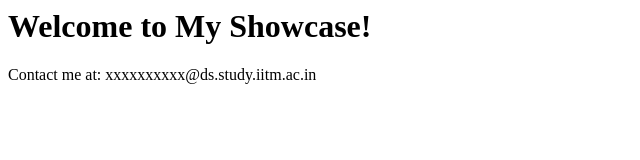
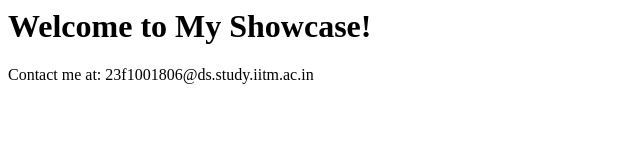
Before and after one commit to Dhruvg90/TDS_W2_GIT, a plain HTML site: page index.html in a window 1280 px wide. Shown: the full height of the page, 0-640 px from the left. Drawn offline with Linux system fonts and the light colour scheme.

Commit message:
index.html

```diff
--- a/index.html
+++ b/index.html
@@ -4,6 +4,6 @@
 </head>
 <body>
   <h1>Welcome to My Showcase!</h1>
-  <p>Contact me at: <!--email_off-->xxxxxxxxxx@ds.study.iitm.ac.in<!--/email_off--></p>
+  <p>Contact me at: <!--email_off-->23f1001806@ds.study.iitm.ac.in<!--/email_off--></p>
 </body>
 </html>
```
